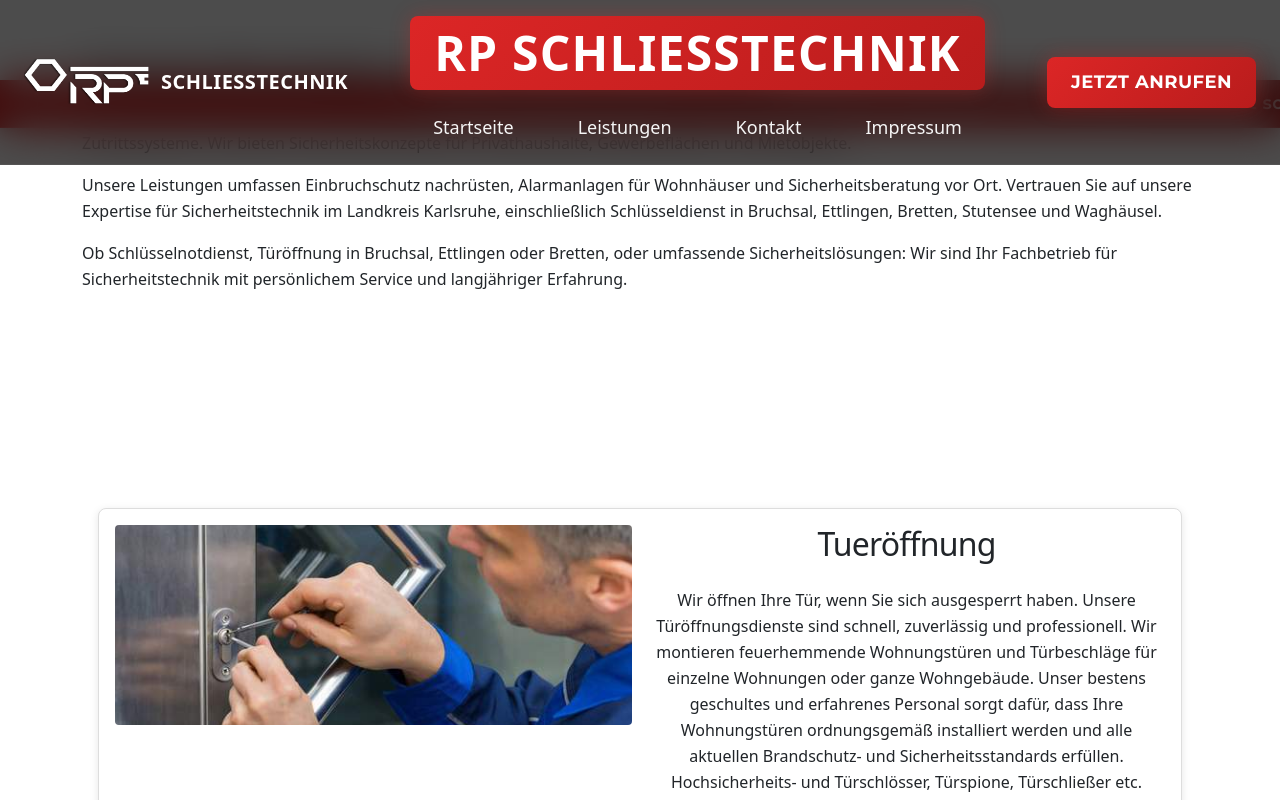
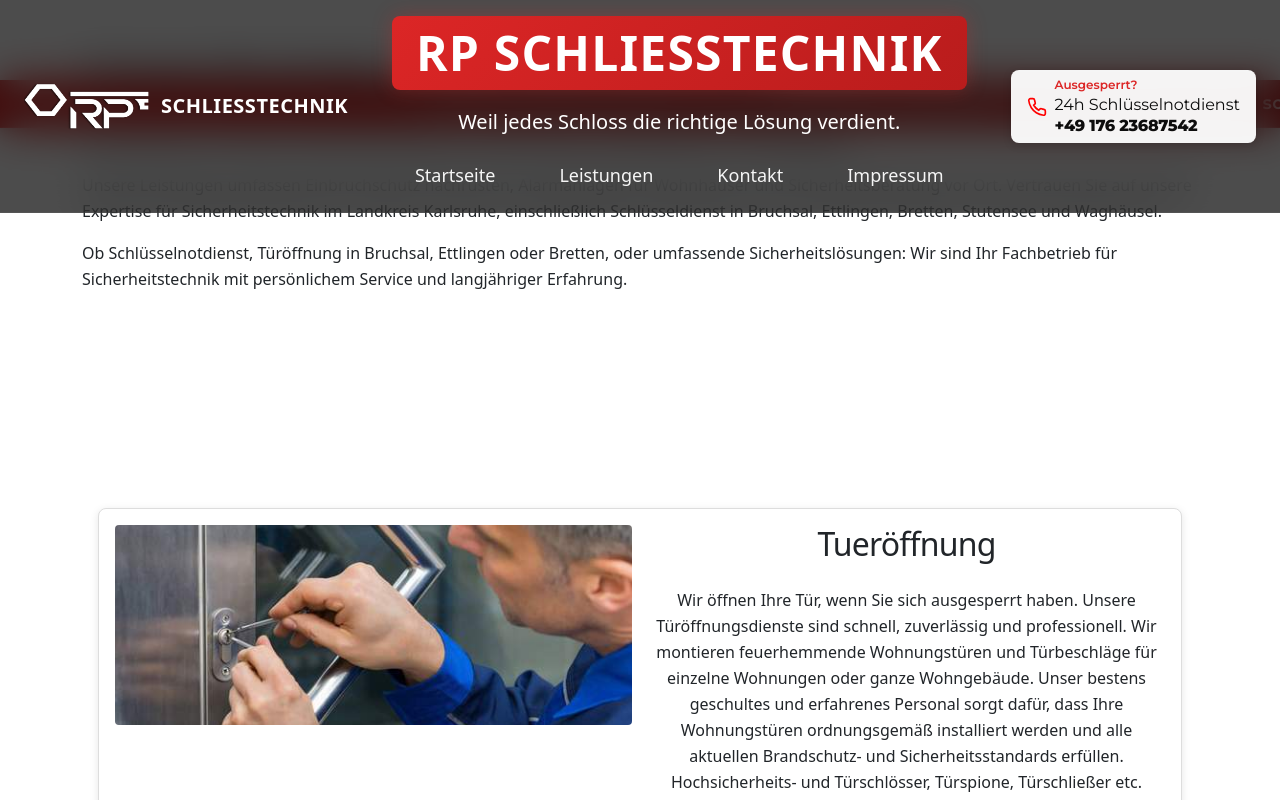
Before and after one commit to OGDeniz/RP-Schliesstechnik, a Next.js app: page /produkte in a window 1280 px wide. Shown: the top 800 px of the page. Built offline with nearby package versions, Linux system fonts and the light colour scheme.

Commit message:
Update: Anpassungen an der Navigation und den Styles für bessere Benutzererfahrung

```diff
--- a/components/data/viewCount.json
+++ b/components/data/viewCount.json
@@ -1,4 +1,4 @@
 {
-  "count": 1638,
-  "lastVisit": "2025-11-19T09:14:07.258Z"
+  "count": 1650,
+  "lastVisit": "2025-11-19T10:03:04.562Z"
 }
--- a/components/navigation/Navigation.tsx
+++ b/components/navigation/Navigation.tsx
@@ -38,6 +38,7 @@
         {/* Desktop Menü: wird nur im Desktop sichtbar */}
         <div className={styles.desktopMenu}>
           <h1>RP Schließtechnik</h1>
+          <p>Weil jedes Schloss die richtige Lösung verdient.</p>
           <ul className={styles.menu}>
             <li>
               <Link href="/">Startseite</Link>
@@ -62,7 +63,14 @@
             }
             className={styles.callButton}
           >
-            Jetzt anrufen
+            <svg className={styles.phoneIcon} viewBox="0 0 24 24" fill="none" stroke="red" strokeWidth="2" width="20" height="20">
+              <path d="M22 16.92v3a2 2 0 0 1-2.18 2 19.79 19.79 0 0 1-8.63-3.07 19.5 19.5 0 0 1-6-6 19.79 19.79 0 0 1-3.07-8.67A2 2 0 0 1 4.11 2h3a2 2 0 0 1 2 1.72 12.84 12.84 0 0 0 .7 2.81 2 2 0 0 1-.45 2.11L8.09 9.91a16 16 0 0 0 6 6l1.27-1.27a2 2 0 0 1 2.11-.45 12.84 12.84 0 0 0 2.81.7A2 2 0 0 1 22 16.92z" />
+            </svg>
+            <div className={styles.callText}>
+              <span className={styles.callLabel}>Ausgesperrt?</span>
+              <span>24h Schlüsselnotdienst</span>
+              <span className={styles.callNumber}>+49 176 23687542</span>
+            </div>
           </button>
         </div>
       </div>
--- a/styles/navigation.module.css
+++ b/styles/navigation.module.css
@@ -92,6 +92,13 @@
   text-shadow: none;
 }
 
+.desktopMenu p {
+  font-size: var(--font-size-md);
+  font-weight: var(--font-weight-medium);
+  color: var(--neutral-white);
+  margin: 0;
+}
+
 .menu {
   display: flex;
   list-style: none;
@@ -145,45 +152,59 @@
 }
 
 .callButton {
-  background: linear-gradient(135deg, var(--accent-red) 0%, var(--accent-red-dark) 100%);
-  color: var(--neutral-white);
-  font-size: var(--font-size-base);
-  font-weight: var(--font-weight-bold);
+  display: flex;
+  align-items: center;
+  gap: var(--spacing-2);
+  background: rgba(255, 255, 255, 0.95);
+  color: var(--primary-black);
   font-family: var(--font-family-primary);
-  padding: var(--spacing-3) var(--spacing-6);
+  padding: var(--spacing-2) var(--spacing-4);
   border: none;
   border-radius: var(--radius-base);
   cursor: pointer;
-  box-shadow: var(--shadow-glow-red);
+  box-shadow: 0 2px 8px rgba(0, 0, 0, 0.15);
   transition: all var(--transition-base);
   position: relative;
-  overflow: hidden;
-  text-transform: uppercase;
-  letter-spacing: var(--letter-spacing-wide);
+  overflow: visible;
 }
 
-/* Ripple Effect */
-.callButton::before {
-  content: '';
-  position: absolute;
-  top: 50%;
-  left: 50%;
-  width: 0;
-  height: 0;
-  border-radius: 50%;
-  background: rgba(255, 255, 255, 0.3);
-  transform: translate(-50%, -50%);
-  transition: width 0.6s, height 0.6s;
+.callButton .phoneIcon {
+  width: 20px;
+  height: 20px;
+  flex-shrink: 0;
+  position: relative;
 }
 
-.callButton:hover::before {
-  width: 300px;
-  height: 300px;
+
+
+.callButton .callText {
+  display: flex;
+  flex-direction: column;
+  align-items: flex-start;
+  gap: 2px;
+  line-height: 1.2;
+}
+
+.callButton .callLabel {
+  font-size: 0.75rem;
+  font-weight: var(--font-weight-semibold);
+  color: var(--accent-red);
+  text-transform: none;
+  letter-spacing: normal;
+}
+
+.callButton .callNumber {
+  font-size: 1rem;
+  font-weight: var(--font-weight-extrabold);
+  color: var(--primary-black);
+  letter-spacing: -0.02em;
+  text-transform: none;
+  white-space: nowrap;
 }
 
 .callButton:hover {
   transform: translateY(-2px);
-  box-shadow: 0 8px 25px rgba(220, 38, 38, 0.4);
+  box-shadow: 0 4px 12px rgba(220, 38, 38, 0.25);
 }
 
 .callButton:active {
@@ -299,6 +320,7 @@
     opacity: 0;
     transform: translateY(-20px);
   }
+
   to {
     opacity: 1;
     transform: translateY(0);
@@ -359,6 +381,7 @@
 }
 
 @media (max-width: 768px) {
+
   /* Show Burger, Hide Desktop Menu */
   .burgerMenu {
     display: flex;
@@ -369,8 +392,8 @@
   }
 
   .navContainer {
-    padding: var(--spacing-3) var(--spacing-4);
-    gap: var(--spacing-4);
+    padding: var(--spacing-4) var(--spacing-6);
+    gap: var(--spacing-6);
   }
 
   .logo p {
@@ -382,19 +405,19 @@
     display: flex;
   }
 
+  /* Hide Call Button on Mobile */
   .callButton {
-    padding: var(--spacing-2) var(--spacing-4);
-    font-size: var(--font-size-sm);
+    display: none;
   }
 }
 
 @media (max-width: 480px) {
   .navContainer {
-    padding: var(--spacing-2) var(--spacing-3);
+    padding: var(--spacing-4) var(--spacing-5);
   }
 
   .logo {
-    gap: var(--spacing-2);
+    gap: var(--spacing-3);
   }
 
   .logo img {
@@ -404,12 +427,6 @@
 
   .logo p {
     font-size: var(--font-size-xs);
-  }
-
-  .callButton {
-    padding: var(--spacing-2) var(--spacing-3);
-    font-size: var(--font-size-xs);
-    letter-spacing: normal;
   }
 
   .menuMobile {
@@ -457,6 +474,7 @@
 
 /* Reduced Motion */
 @media (prefers-reduced-motion: reduce) {
+
   .navigation,
   .menu li a,
   .callButton,
--- a/styles/socialMediaBar.module.css
+++ b/styles/socialMediaBar.module.css
@@ -17,7 +17,7 @@
 
 @media (max-width: 768px) {
     .socialMediaBar {
-        flex-direction: column;
+        flex-direction: row;
         align-items: center;
     }
 }
```
